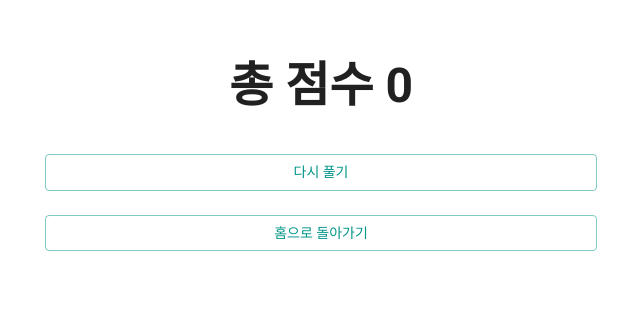
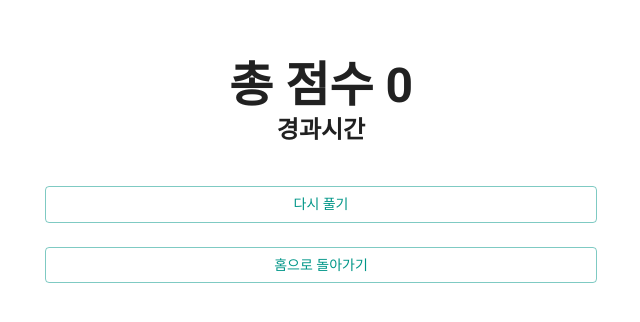
Before and after one commit to adc0612/quiz-app, a React (Create React App) app: page /result in a window 1280 px wide. Shown: the part 182-504 px from the top of the page, without its empty margins (319-959 px from the left). Built offline with nearby package versions, Linux system fonts and the light colour scheme.

Commit message:
feat: add elapsed time function

```diff
--- a/package.json
+++ b/package.json
@@ -11,6 +11,7 @@
     "@testing-library/user-event": "^13.2.1",
     "axios": "^0.27.2",
     "html-entities": "^2.3.3",
+    "moment": "^2.29.4",
     "react": "^18.2.0",
     "react-dom": "^18.2.0",
     "react-query": "^3.39.2",
--- a/src/atoms/index.js
+++ b/src/atoms/index.js
@@ -24,3 +24,8 @@ export const questionIndexState = atom({
   key: 'questionIndexState',
   default: 0,
 });
+
+export const elapsedTimeState = atom({
+  key: 'elapsedTimeState',
+  default: '',
+});
--- a/src/routes/Question.jsx
+++ b/src/routes/Question.jsx
@@ -1,6 +1,7 @@
 import React, { useEffect, useState } from 'react';
-import { useRecoilState, useRecoilValue } from 'recoil';
-import { optionsState, questionIndexState, questionsState, scoreState } from '../atoms';
+import moment from 'moment';
+import { useRecoilState, useRecoilValue, useSetRecoilState } from 'recoil';
+import { elapsedTimeState, optionsState, questionIndexState, questionsState, scoreState } from '../atoms';
 import { Button, Typography } from '@mui/material';
 import { Box } from '@mui/system';
 import { decode } from 'html-entities';
@@ -28,6 +29,13 @@ const Question = () => {
   const [answer, setAnswer] = useState(null);
   const [showNextBtn, setShowNextBtn] = useState(false);
   const navigate = useNavigate();
+
+  const setElapsedTime = useSetRecoilState(elapsedTimeState);
+  const [startTime, setStartTime] = useState(null);
+
+  useEffect(() => {
+    setStartTime(moment());
+  }, []);
 
   useEffect(() => {
     if (!questions?.length) setQuestions(data?.results);
@@ -73,6 +81,13 @@ const Question = () => {
       setSelectedAnswer(null);
       setQuestionIndex(questionIndex + 1);
     } else {
+      const endTime = moment();
+      const duration = moment.duration(endTime.diff(startTime));
+      // let durationStr = '';
+      // if (duration.hours() > 0) durationStr += `${duration.hours()}시간 `;
+      // if (duration.minutes() > 0) durationStr += `${duration.minutes()}분 `;
+      // durationStr += `${duration.seconds()}초`;
+      setElapsedTime(`${duration.hours().toString().padStart(2, '0')}:${duration.minutes().toString().padStart(2, '0')}:${duration.seconds().toString().padStart(2, '0')}`);
       navigate('/result');
     }
   };
--- a/src/routes/Result.jsx
+++ b/src/routes/Result.jsx
@@ -2,14 +2,15 @@ import React from 'react';
 import { Button, Typography } from '@mui/material';
 import { Box } from '@mui/system';
 import { useNavigate } from 'react-router';
-import { useRecoilState, useSetRecoilState } from 'recoil';
-import { questionIndexState, questionsState, scoreState } from '../atoms';
+import { useRecoilState, useRecoilValue, useSetRecoilState } from 'recoil';
+import { elapsedTimeState, questionIndexState, questionsState, scoreState } from '../atoms';
 
 const Result = () => {
   const [score, setScore] = useRecoilState(scoreState);
   const setQuestionIndex = useSetRecoilState(questionIndexState);
   const setQuestions = useSetRecoilState(questionsState);
   const navigate = useNavigate();
+  const elapsedTime = useRecoilValue(elapsedTimeState);
 
   const retest = () => {
     setScore(0);
@@ -29,6 +30,9 @@ const Result = () => {
       <Typography variant='h3' fontWeight='bold'>
         총 점수 {score}
       </Typography>
+      <Typography variant='h5' fontWeight='bold'>
+        경과시간 {elapsedTime}
+      </Typography>
       <Box mt={5}>
         <Button onClick={retest} fullWidth variant='outlined'>
           다시 풀기
```
Also changed, not shown: 1 other file (tests, documents, lock files or other folders).
